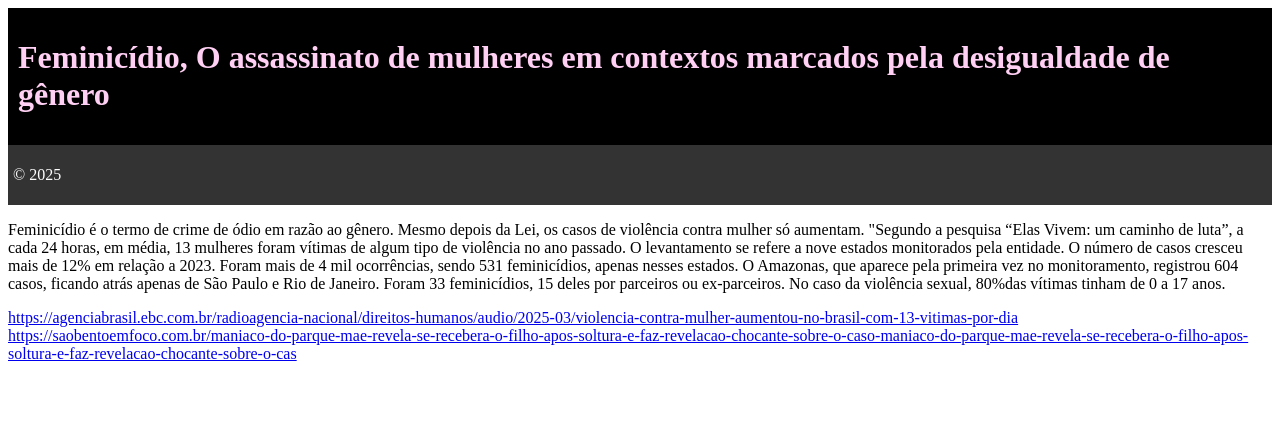
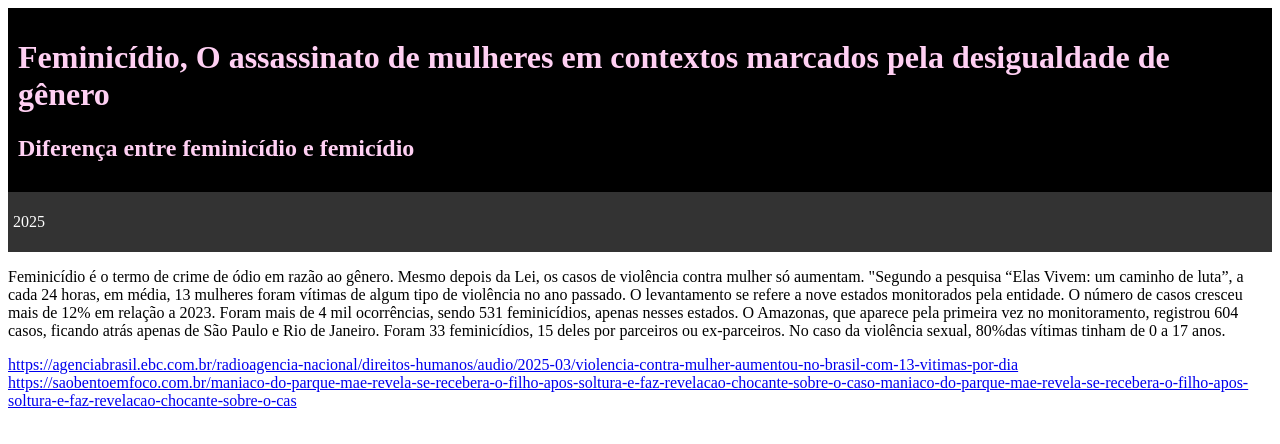
Before and after one commit to wgabbp/agrinho, a plain HTML site: page index.html in a window 1280 px wide. Drawn offline with Linux system fonts and the light colour scheme.

Commit message:
Update index.html

```diff
--- a/index.html
+++ b/index.html
@@ -14,10 +14,11 @@
 
   <div class="header">
     <h1>Feminicídio, O assassinato de mulheres em contextos marcados pela desigualdade de gênero</h1>
+    <h2> Diferença entre feminicídio e femicídio</h2>
   </div>
 
   <div class="footer">
-    <p>© 2025</p>
+    <p>2025</p>
   </div>
   <p> Feminicídio é o termo de crime de ódio em razão ao gênero.
   Mesmo depois da Lei, os casos de violência contra mulher só aumentam.
```
